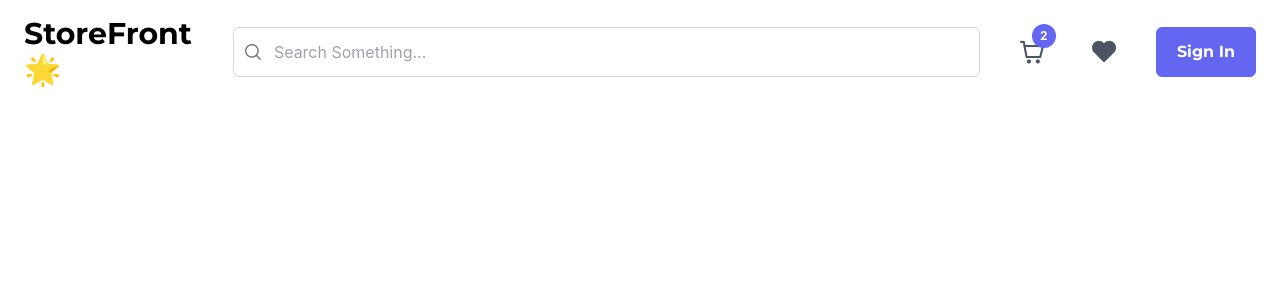
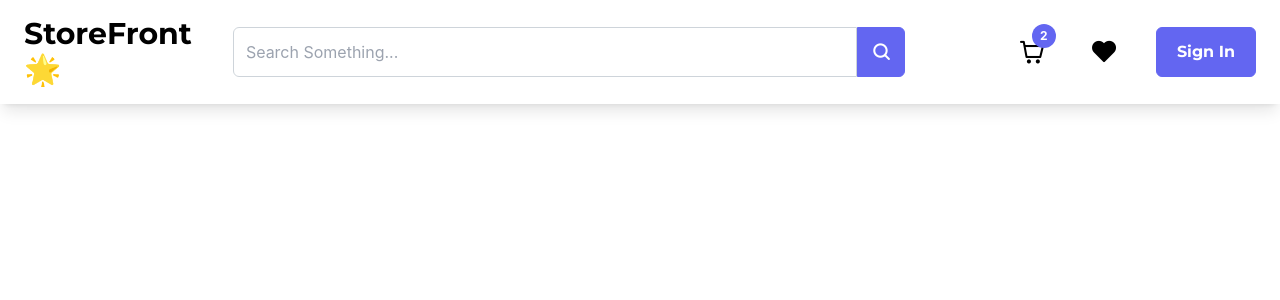
Before and after one commit to Anhtruong5/store, a Next.js app: page / in a window 1280 px wide. Shown: the top 300 px of the page. Built offline with nearby package versions, Linux system fonts and the light colour scheme; no server answers.

Commit message:
navbar works ✅

```diff
--- a/components/navbar.tsx
+++ b/components/navbar.tsx
@@ -1,29 +1,63 @@
 import { useSession, signOut, signIn } from "next-auth/react";
 import { Tooltip } from "primereact/tooltip";
 import { Badge } from "primereact/badge";
-import { InputText } from "primereact/inputtext";
+import { Card } from "primereact/card";
 import { Button } from "primereact/button";
-import React, { useState } from "react";
+import { AnimatePresence } from "framer-motion";
+import React, { useState, useEffect } from "react";
+import { AutoComplete } from "primereact/autocomplete";
+import { motion } from "framer-motion";
+import Image from "next/image";
 
 type Props = {};
 
+const arr = [
+  "Apple",
+  "Banana",
+  "Orange",
+  "Mango",
+  "Pineapple",
+  "Papaya",
+  "Strawberry",
+];
+
 const Navbar: React.FC<Props> = ({}) => {
   const [input, setInput] = useState("");
+  const { data: session, status } = useSession();
+  const [dropdownVisible, setDropdownVisible] = useState(false);
+  const [searchResults, setSearchResults] = useState(arr);
+
+  useEffect(() => {
+    document.addEventListener("click", () => setDropdownVisible(false));
+  }, []);
+
   return (
-    <nav className="flex align items-center justify-between px-6 py-4">
+    <nav className="flex align items-center justify-between px-6 py-4 shadow-lg fixed top-0 left-0 right-0">
       <div className="flex align items-center justify-between flex-1">
         <h1 className="text-3xl font-bold">StoreFront 🌟</h1>
-        <span className="p-input-icon-left w-[80%]">
-          <i className="pi pi-search" />
-          <InputText
-            className="w-[100%]"
+        <span className="w-[80%]">
+          <AutoComplete
+            className="w-[90%]"
             onChange={({ target }) => setInput(target.value)}
             value={input}
+            suggestions={searchResults}
+            completeMethod={(e) => {
+              const filtered = arr.filter((result) =>
+                result.toLowerCase().includes(e.query.toLowerCase())
+              );
+              setSearchResults(filtered);
+            }}
+            dropdownIcon="pi pi-search font-bold"
+            dropdown
             placeholder="Search Something..."
           />
         </span>
       </div>
-      <div className="flex justify-end align items-center">
+      <motion.div
+        initial="initial"
+        animate="animate"
+        className="flex justify-end align items-center"
+      >
         <Tooltip className="transition-all" target={".shopping-cart"} />
         <Tooltip className="transition-all" target={".heart-fill"} />
         <span
@@ -31,7 +65,7 @@ const Navbar: React.FC<Props> = ({}) => {
           data-pr-position="bottom"
           className="shopping-cart flex align items-center justify-center hover:bg-gray-200 rounded-full transition-all px-2 py-1 ml-8 mr-4"
         >
-          <i className="pi pi-shopping-cart text-2xl text-[#4B5462] p-overlay-badge">
+          <i className="pi pi-shopping-cart text-2xl text-info p-overlay-badge">
             <Badge value="2"></Badge>
           </i>
         </span>
@@ -40,12 +74,111 @@ const Navbar: React.FC<Props> = ({}) => {
           data-pr-position="bottom"
           className="heart-fill flex align items-center justify-center hover:bg-gray-200 rounded-full transition-all px-2 py-1 mr-8 ml-4"
         >
-          <i className="pi pi-heart-fill text-2xl text-[#4B5462]" />
+          <i className="pi pi-heart-fill text-2xl text-info" />
         </span>
-        <Button label="Sign In" onClick={() => signIn("google")} />
-      </div>
+        {status === "authenticated" ? (
+          <>
+            <Tooltip className="transition-all" target={".profile-pic"} />
+            <Image
+              src={session.user?.image!}
+              alt="profile_pic"
+              data-pr-tooltip="You"
+              data-pr-position="bottom"
+              className="profile-pic rounded-full cursor-pointer hover:opacity-80"
+              height={45}
+              width={45}
+              onClick={(e) => {
+                e.stopPropagation();
+                setDropdownVisible(true);
+              }}
+            />
+            <AnimatePresence exitBeforeEnter>
+              {dropdownVisible && <ProfileDropdown session={session} />}
+            </AnimatePresence>
+          </>
+        ) : (
+          <Button label="Sign In" onClick={() => signIn("google")} />
+        )}
+      </motion.div>
     </nav>
   );
 };
 
+const ProfileDropdown = ({ session }: { session: any }) => {
+  return (
+    <motion.div
+      key={"profile-dropdown"}
+      initial={{ y: -150, opacity: 0, scale: 0.5 }}
+      animate={{ y: 0, opacity: 1, scale: 1 }}
+      exit={{ y: -150, opacity: 0, scale: 0 }}
+      onClick={(e) => e.stopPropagation()}
+      className="flex flex-col align items-center justify-center absolute top-24"
+    >
+      <Card className="p-shadow-5 bg-slate-800">
+        <div className="flex align items-center justify-center border-b border-b-slate-600 pb-4">
+          <Image
+            src={session.user?.image}
+            alt="profile_pic"
+            className="rounded-full"
+            height={60}
+            width={60}
+          />
+          <span className="mx-4">
+            <h3 className="text-xl font-bold text-white">
+              {session.user?.name}
+            </h3>
+            <p className="text-sm text-gray-400">{session.user?.email}</p>
+          </span>
+        </div>
+        <div className="border-b border-b-slate-600 py-2">
+          <DropdownBtn
+            icon="pi pi-shopping-bag"
+            label="Your Orders"
+            hoverBg="bg-primary"
+            callback={() => null}
+          />
+        </div>
+        <div className="border-b border-b-slate-600 py-2">
+          <DropdownBtn
+            icon="pi pi-user-edit"
+            label="Account Settings"
+            hoverBg="bg-primary"
+            callback={() => null}
+          />
+        </div>
+        <div className="mt-2">
+          <DropdownBtn
+            icon="pi pi-sign-out"
+            label="Sign Out"
+            hoverBg="bg-error"
+            callback={() => signOut()}
+          />
+        </div>
+      </Card>
+    </motion.div>
+  );
+};
+
+const DropdownBtn = ({
+  icon,
+  label,
+  callback,
+  hoverBg,
+}: {
+  icon: string;
+  label: string;
+  callback: Function;
+  hoverBg: string;
+}) => {
+  return (
+    <button
+      className={`transition-all text-white font-bold w-full bg-transparent rounded-[0.15rem] cursor-pointer hover:${hoverBg} text-start p-2`}
+      onClick={() => callback()}
+    >
+      <i className={`${icon} mx-4 text-xl`} />
+      <span>{label}</span>
+    </button>
+  );
+};
+
 export default Navbar;
```
